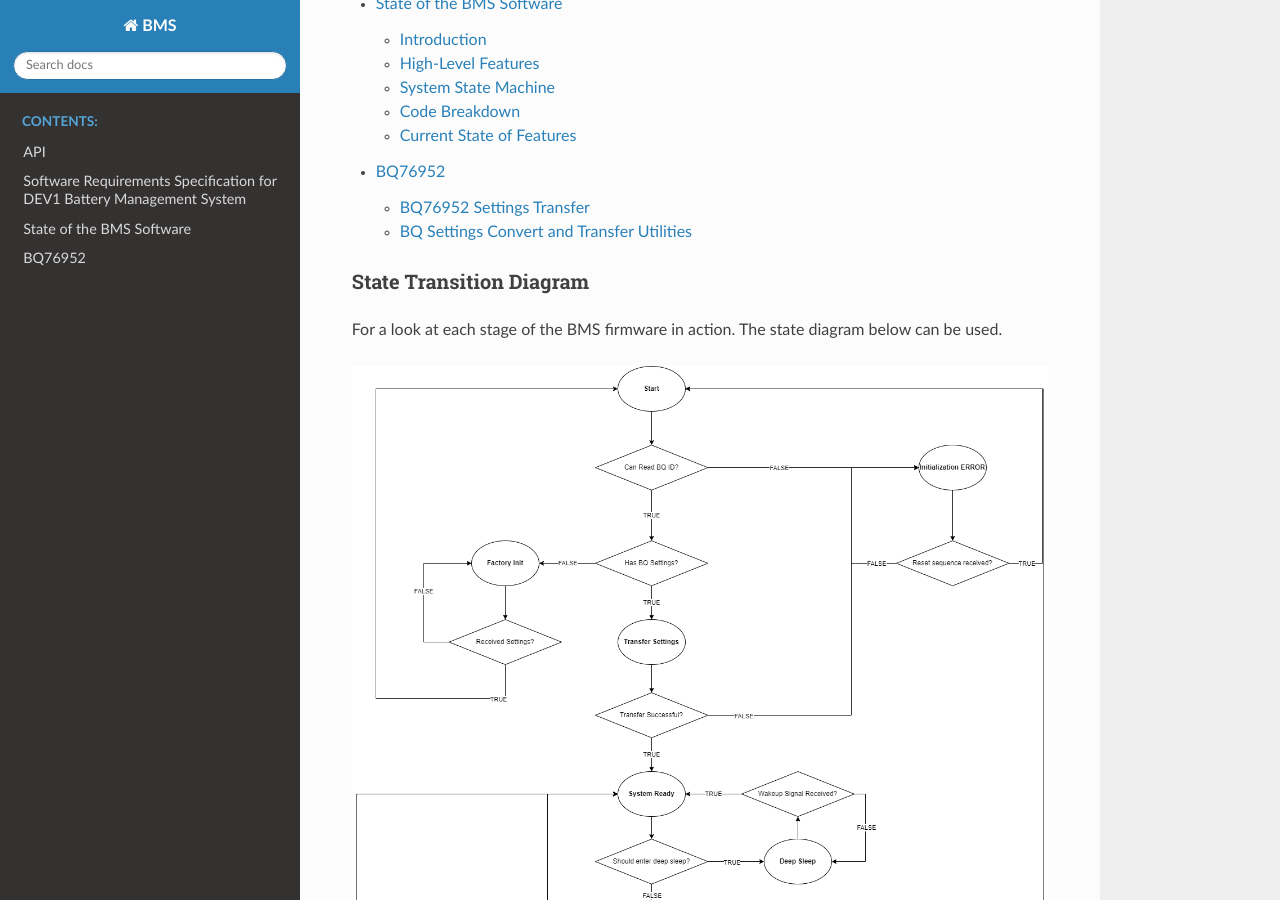
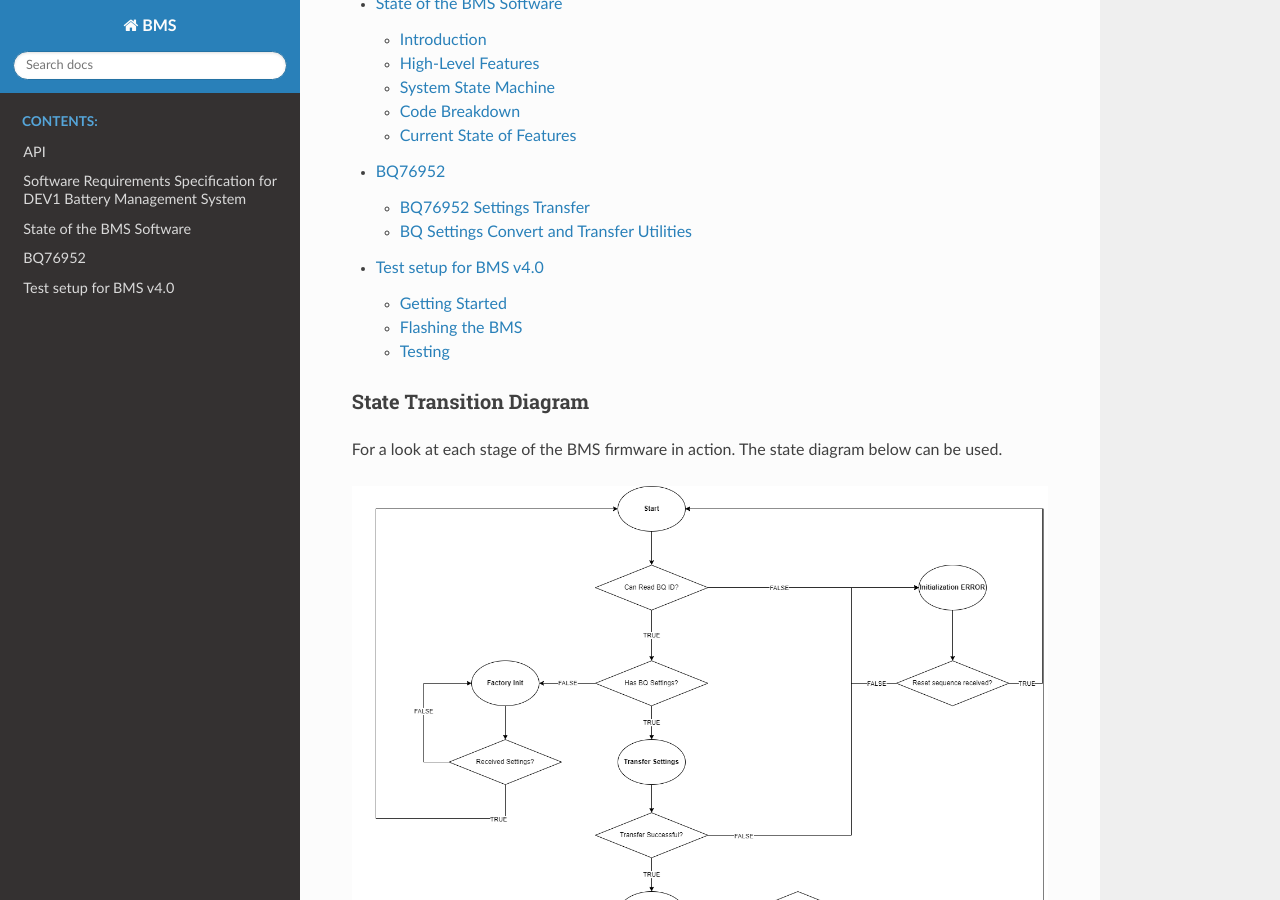
Before and after one commit to RIT-EVT/BMS, a Sphinx documentation site: the page built from docs/source/index.rst, in a window 1280 px wide and 900 px high, scrolled down 1016 px. Built offline with Sphinx 7.4.7 and the Read the Docs theme 3.1.0, drawn with Linux system fonts in a browser that asks for light colours.

Commit message:
Add testing_setup to main index
Signed-off-by: Taylor Lineman <git@actuallytaylor.com>

```diff
--- a/docs/source/index.rst
+++ b/docs/source/index.rst
@@ -39,6 +39,7 @@ detailed description of the current state of the BMS software is linked below.
    srs.rst
    software_state.rst
    BQ/index.rst
+   testing_setup.rst
 
 State Transition Diagram
 ------------------------
```
